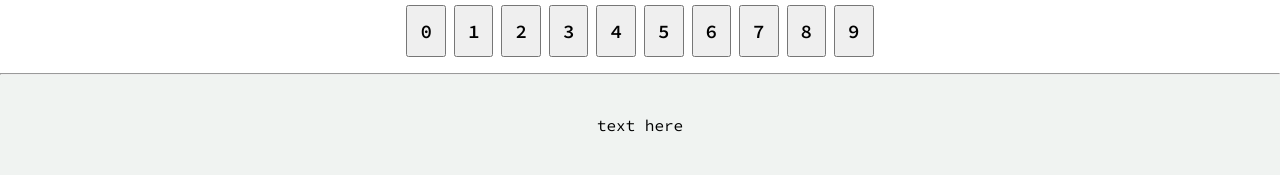
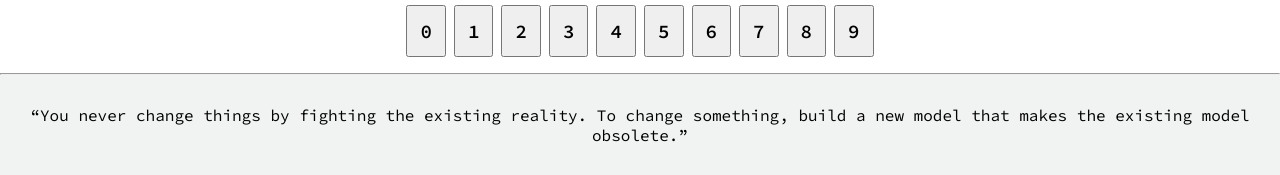
Before and after one commit to lunainde/012-pro1-hangman, a plain HTML site: page index.html in a window 1280 px wide. Shown: the part 726-901 px from the top of the page. Drawn offline with Linux system fonts and the light colour scheme.

Commit message:
footer content

```diff
--- a/index.html
+++ b/index.html
@@ -78,7 +78,7 @@
     </main>
     <hr class="divider">
     <footer id="footer">
-        <p>text here</p>
+        <p>“You never change things by fighting the existing reality. To change something, build a new model that makes the existing model obsolete.”</p>
     </footer>
     <script src="src/wordlist.js"></script>
     <script src="src/project.js"></script>
--- a/styles/style.css
+++ b/styles/style.css
@@ -185,6 +185,7 @@ main{
     align-items: center;
     justify-content: center;
     background-color: rgb(240, 243, 241);
+    padding: 0 2%;
 }
 
 
```
